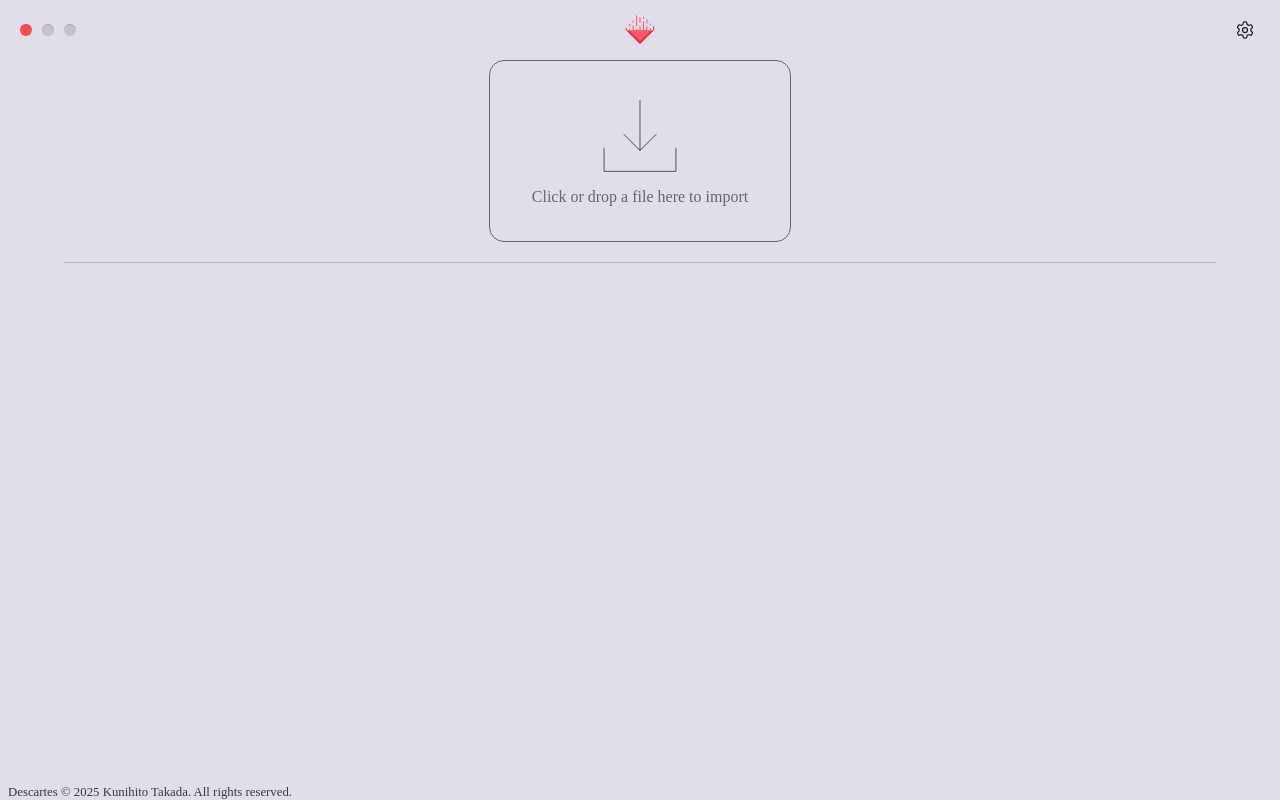
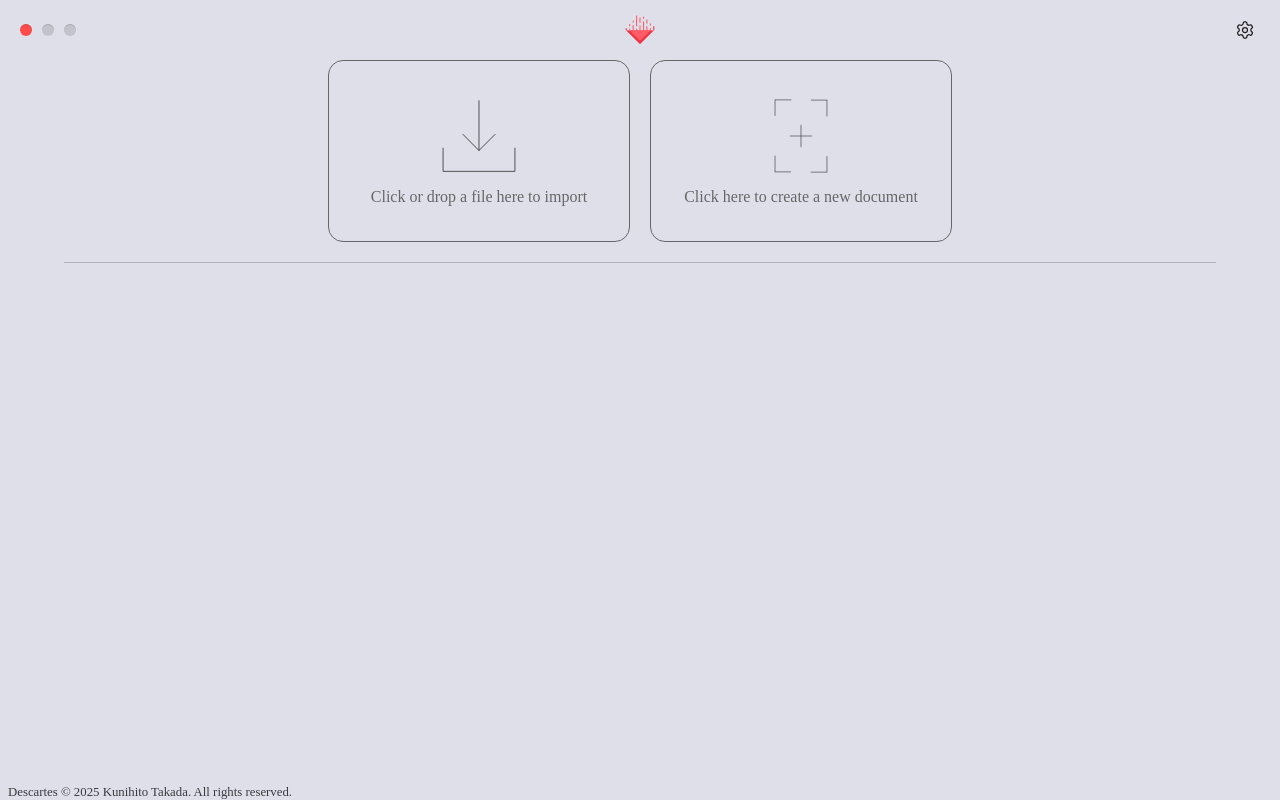
Before and after one commit to sh1d0re/descartes, a React (Vite) app: page / in a window 1280 px wide. Built offline with nearby package versions, Linux system fonts and the light colour scheme; a web font is replaced by a local one.

Commit message:
Added new naming features, ImportBox aesthetics, etc. Post-poned descartesPrompt.md, logic-tree design in the next commit.

```diff
--- a/src/main/importer/ImportBox.css
+++ b/src/main/importer/ImportBox.css
@@ -35,6 +35,7 @@
     flex-direction: row;
     flex-wrap: wrap;
     overflow: auto;
+    width: 90vw;
     height: 50vh;
     overflow-y: auto;
     overflow-x: hidden;
@@ -69,6 +70,7 @@
 }
 
 .documentBoxTitle {
+    width: 150px;
     margin-right: 15px;
     font-size: 1em;
     align-items: left;
@@ -84,8 +86,8 @@
 
 .importLogo {
     filter: #a2a2a2;
-    width: 8vw;
-    height: 8vh;
+    width: 3vw;
+    height: 3vh;
     min-width: 80px;
     min-height: 80px;
     max-width: 150px;
@@ -135,6 +137,12 @@
     display: none;
 }
 
+.extension {
+    font-size: 10px;
+    justify-content: bottom;
+    color: #ff0000;
+}
+
 p {
     margin: 0;
 }
--- a/src/main/importer/ImportBox.tsx
+++ b/src/main/importer/ImportBox.tsx
@@ -5,6 +5,7 @@ import './ImportBox.css';
 type IndexEntry = {
     fileDirectory: string;
     description: string;
+    extension: string;
     addedAt: string;
     lastInteractedAt: string;
 };
@@ -14,7 +15,7 @@ function ReadableDate(d: string) {
 }
 
 function ValidDocumentType(filePath: string) {
-    const allow = ['.txt', '.docx', '.md', '.pdf', '.doc'];
+    const allow = ['.txt', '.docx', '.md', '.pdf', '.doc', '.rtf', '.html', '.htm', '.odt', '.tex', '.epub', '.xhtml', '.xml', '.json', '.csv', '.pptx', '.ppt', '.xlsx', '.xls', '.ods', '.odp', '.mdx'];
     const ext = (filePath.match(/\.[^.]+$/)?.[0] || '').toLowerCase();
     return allow.includes(ext);
 }
@@ -66,6 +67,11 @@ export default function ImportBox(): ReactElement {
         if (chosen) await handleFilePath(chosen);
     }, []);
 
+    const handleCreatenew = useCallback(async () => {
+        // Create a new empty .txt document
+        // TODO
+    }, []);
+
     async function handleFilePath(srcPath: string) {
         if (!ValidDocumentType(srcPath)) {
             showTempMessage('This filetype is not accepted', true); return;
@@ -105,8 +111,9 @@ export default function ImportBox(): ReactElement {
     return <>
         <section>
             <div className="importScreen">
+                <div style={{ display: 'flex', gap: '20px'}}>
                     <div
-                    className={`selectionBox importDrop ${hover ? 'hover' : ''}`}
+                        className={`selectionBox ${hover ? 'hover' : ''}`}
                         onDrop={onDrop}
                         onDragOver={onDragOver}
                         onDragLeave={onDragLeave}
@@ -117,6 +124,18 @@ export default function ImportBox(): ReactElement {
                         <input ref={inputRef} type="file" style={{ display: 'none' }} onChange={onInput} />
                         <img className="importLogo" src="import.svg" draggable={false} />
                         <p>Click or drop a file here to import</p>
+                    </div>
+
+                    <div
+                        className={`selectionBox ${hover ? 'hover' : ''}`}
+                        onClick={handleCreatenew}
+                        role="button"
+                        aria-label="Create new document"
+                    >
+                        <input ref={inputRef} type="file" style={{ display: 'none' }} onChange={onInput} />
+                        <img className="importLogo" src="addDocument.svg" draggable={false} />
+                        <p>Click here to create a new document</p>
+                    </div>
                 </div>
 
                 <div className="horizontalDivider" />
@@ -132,7 +151,9 @@ export default function ImportBox(): ReactElement {
                             <div className="documentBoxHeader">
                                 <img className="clickableLogo documentLogo" src="document.svg" draggable={false} />
                                 <p className="documentBoxTitle">
-                                    {k}
+                                    <div style={{ display: 'flex'}}>
+                                        {k} <p className="extension">{v.extension}</p>
+                                    </div>
                                     <p className="documentBoxDescription">{v.description || 'No description'}</p>
                                 </p>
                             </div>
```
Also changed, not shown: electron/main.cjs (+7 -5 lines), public/addDocument.svg (added). Lines whose indentation alone changed are shown as unchanged.
